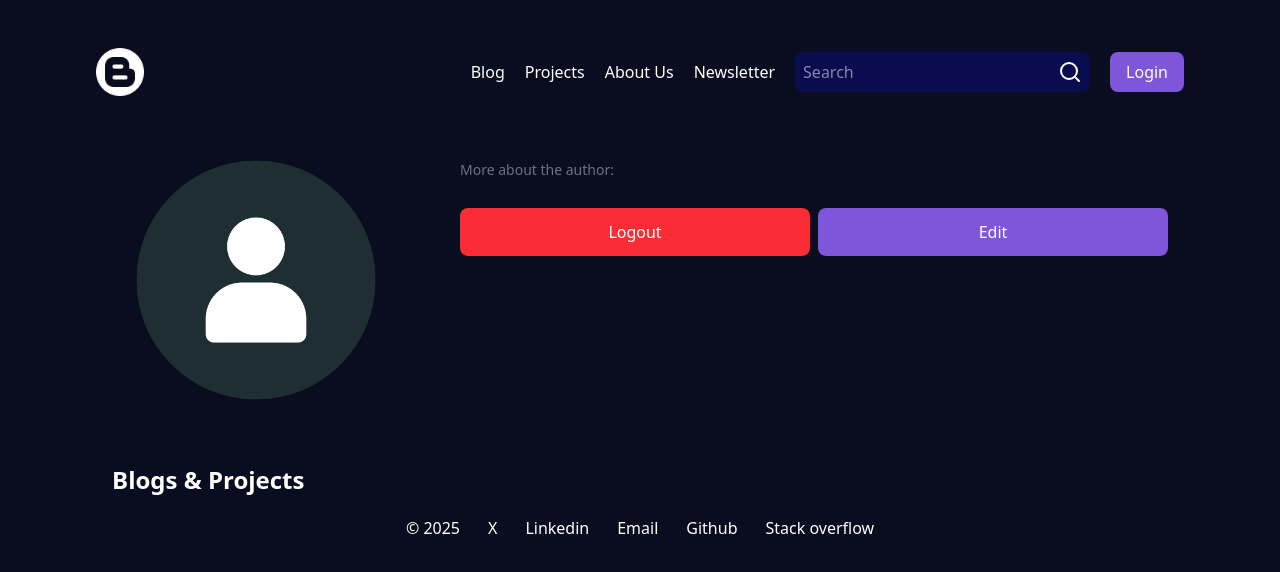
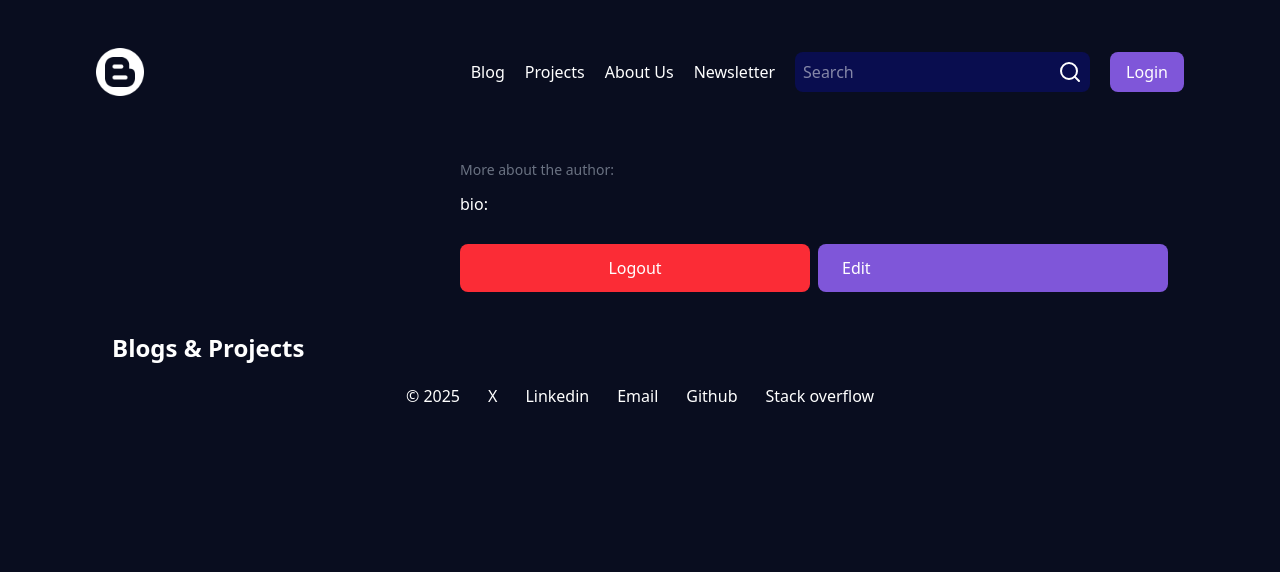
Before and after one commit to Himanshu-Khairnar/AppWriteProject, a React (Vite) app: page /user in a window 1280 px wide. Shown: the top 572 px of the page. Built offline with nearby package versions, Linux system fonts and the light colour scheme; no server answers.

Commit message:
tried to resolve image issue

```diff
--- a/src/App.jsx
+++ b/src/App.jsx
@@ -20,7 +20,6 @@ export default function App() {
   const [data, setData] = useState(null);
   const [data2, setData2] = useState(null);
   const dispatch = useDispatch();
-
   useEffect(() => {
     const getAccountDetails = async () => {
       try {
@@ -28,11 +27,10 @@ export default function App() {
 
         await dispatch(login(res));
         const res2 = await getUserDetails(res.$id);
-        await dispatch(userDetails(res2));
 
-        setData2(res2);
-        console.log("data2",data2);
+        await dispatch(userDetails(res2.documents[0]));
 
+        setData2(res);
       } catch (error) {
         await dispatch(logOut());
         setData(null);
@@ -48,8 +46,8 @@ export default function App() {
     <div className="bg-primaryBg text-white min-h-screen px-6 md:px-12 lg:px-24 py-12">
       <BrowserRouter>
         <Header />
-        {data?.name}
-        {data2?.github}
+        <p>{data?.name}</p>
+        <p>{data2?.Github}</p>
         <Routes>
           <Route path="/" element={<Home />} />
           <Route path="/project" element={<Project />} />
--- a/src/Page/User.jsx
+++ b/src/Page/User.jsx
@@ -1,26 +1,47 @@
-import React, { useState } from "react";
+import React, { useEffect, useState } from "react";
 import { useDispatch, useSelector } from "react-redux";
-import { logout } from "../appwrite/User";
+import { getImagePreview, logout } from "../appwrite/User";
 import { logOut } from "../redux/authSlice";
+import { Link } from "react-router-dom"; // ✅ fixed
+
 export default function User() {
+  const [Image, setImage] = useState("");
   const dispatch = useDispatch();
   const data = useSelector((state) => state.authSlice?.userData);
+  const detail = useSelector((state) => state.authSlice?.userDetail);
+
   const getLogOut = async () => {
     await logout();
     dispatch(logOut());
   };
 
+  useEffect(() => {
+    const getPreview = (fileId) => {
+      try {
+        const imageUrl = getImagePreview(fileId);
+        setImage(imageUrl.href);
+        console.log("Image URL:", imageUrl);
+      } catch (error) {
+        console.error("Failed to fetch image preview:", error);
+      }
+    };
 
+    if (detail?.Avatar) {
+      getPreview(detail.Avatar);
+    }
+  }, [detail?.Avatar]); // Add the dependency
   return (
     <div className="mt-10 px-4 relative">
       <div className="flex flex-col md:flex-row gap-6 md:gap-10 items-start">
         {/* Avatar Image */}
         <div className="w-full md:w-1/3 flex justify-center md:justify-start">
-          <img
-            src="avatar.png"
-            alt="User avatar"
-            className="h-48 md:h-60 lg:h-72 object-contain rounded-full"
-          />
+          {Image && (
+            <img
+              src={Image}
+              alt="User avatar"
+              className="rounded-full w-32 h-32 object-cover"
+            />
+          )}{" "}
         </div>
 
         {/* User Info */}
@@ -28,24 +49,22 @@ export default function User() {
           <h1 className="text-xl font-bold">{data?.name}</h1>
           <h2 className="text-gray-600">{data?.email}</h2>
           <p className="text-sm text-gray-500">More about the author:</p>
-
+          <p>bio: {detail?.bio}</p>
           <div className="flex gap-2">
             <button
               onClick={getLogOut}
-              className="py-3 px-6 bg-red-500 text-white rounded-lg w-auto md:w-[350px]  mt-4 hover:opacity-90 transition-all"
+              className="py-3 px-6 bg-red-500 text-white rounded-lg w-auto md:w-[350px] mt-4 hover:opacity-90 transition-all"
             >
               Logout
             </button>
-            <button
-              onClick={() => setdialog(true)}
-              className="py-3 px-6 bg-primaryText text-white rounded-lg w-auto md:w-[350px]  mt-4 hover:opacity-90 transition-all "
+            <Link
+              to="/updateUserDetail"
+              className="py-3 px-6 bg-primaryText text-white rounded-lg w-auto md:w-[350px] mt-4 hover:opacity-90 transition-all"
             >
               Edit
-            </button>
+            </Link>
           </div>
         </div>
-
-
       </div>
 
       <div className="mt-10">
--- a/src/appwrite/User.js
+++ b/src/appwrite/User.js
@@ -68,10 +68,9 @@ export const createUserDetails = async (data) => {
     const image = await storage.createFile(
       bucketId,
       ID.unique(),
-      data?.avatar[0]
+      data?.avatar[0],
+      ["role:all"]
     );
-    const url = await storage.getFilePreview(bucketId, image.$id);
-    console.log(url.href);
 
     return await databases.createDocument(
       databaseId,
@@ -80,7 +79,7 @@ export const createUserDetails = async (data) => {
       {
         username: data.username,
         bio: data.bio,
-        Avatar: url.href,
+        Avatar: image.$id,
         Github: data.github,
         userId: data.userId,
       }
@@ -90,9 +89,17 @@ export const createUserDetails = async (data) => {
     throw new Error("Error in created user details", error.message);
   }
 };
-export const getUserDetails  = async (userId) =>
-{
+export const getUserDetails = async (userId) => {
   return await databases.listDocuments(databaseId, collectionId, [
     Query.equal("userId", userId),
   ]);
 };
+
+export const getImagePreview =  (fileId) => {
+  try {
+    return  storage.getFilePreview(bucketId, fileId);
+  } catch (error) {
+    console.log(error);
+    throw new Error("Error in preview image", error.message);
+  }
+};
```
